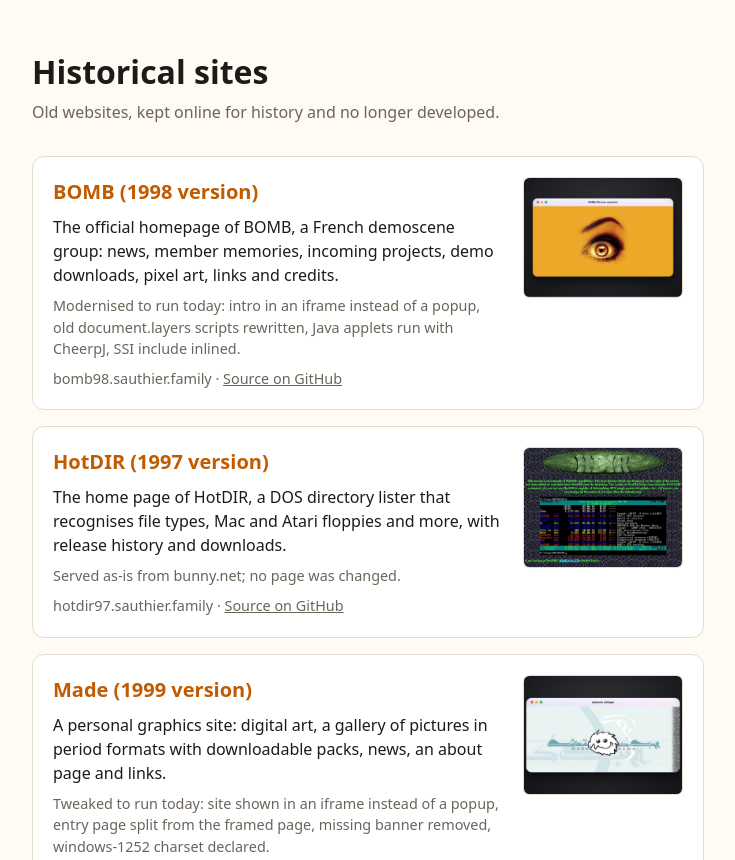
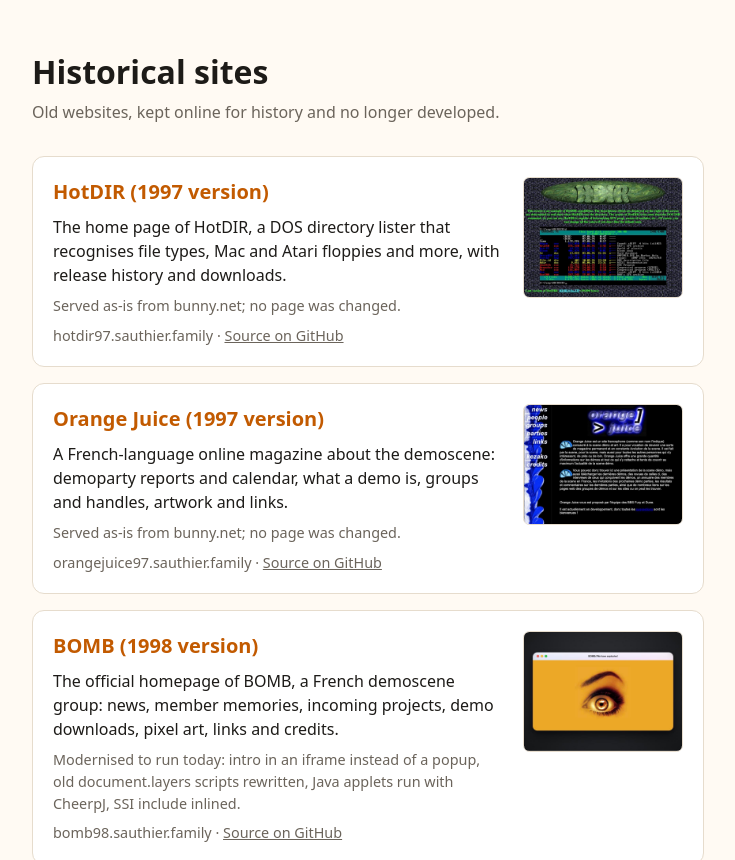
Before and after one commit to ChanOJ/ChanOJ.github.io, a plain HTML site: page index.html in a window 1280 px wide. Shown: the top 860 px of the page, without its empty margins (272-1007 px from the left). Drawn offline with Linux system fonts and the light colour scheme.

Commit message:
Sort the sites by year, then by title
The order in sites.json no longer matters.

Co-Authored-By: Claude Sonnet 5.5 <noreply@anthropic.com>

```diff
--- a/index.html
+++ b/index.html
@@ -38,6 +38,7 @@
 fetch("sites.json").then(r => r.json()).then(sites => {
   const list = document.getElementById("sites");
   list.textContent = "";
+  sites.sort((a, b) => a.year - b.year || a.title.localeCompare(b.title));
   for (const s of sites) {
     const li = document.createElement("li");
     const h = document.createElement("h2");
```
Also changed, not shown: 1 other file.
